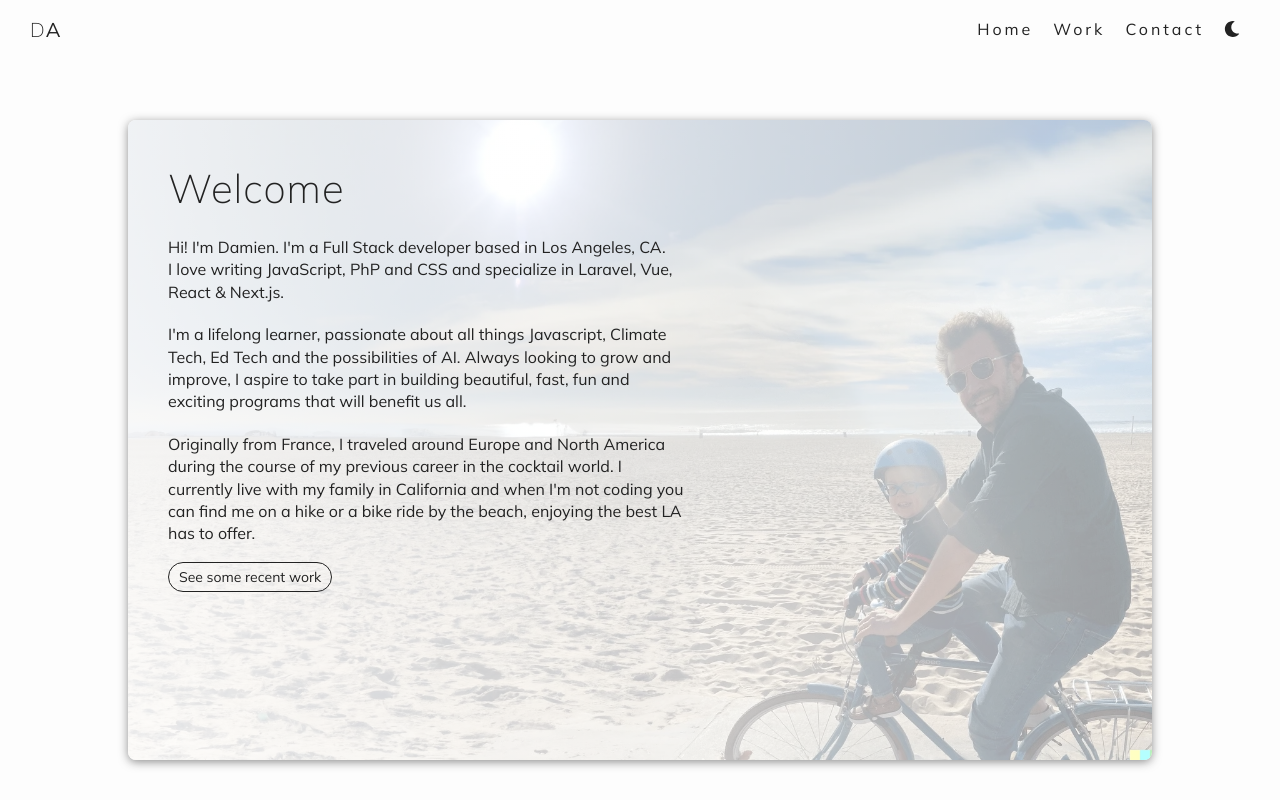
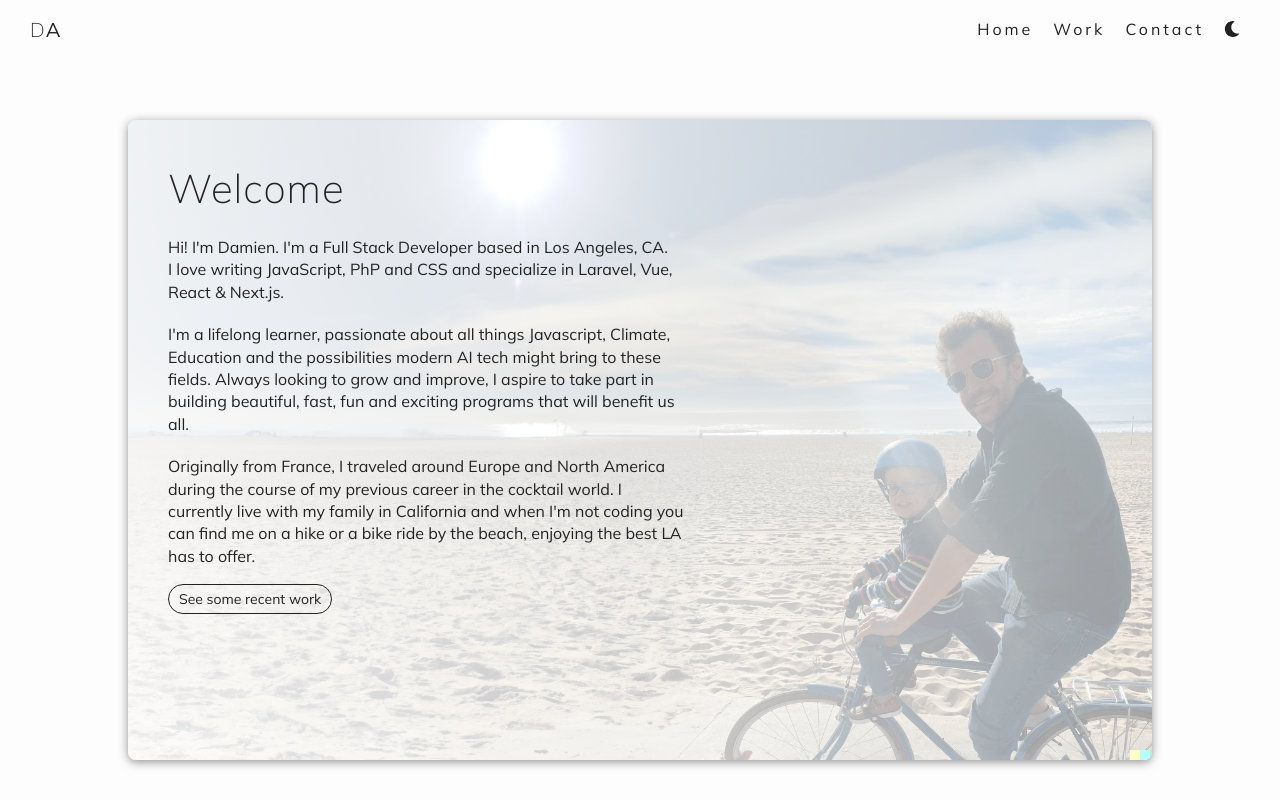
Before and after one commit to damienaries/portfolio_2.0, a Next.js app: page / in a window 1280 px wide. Shown: the top 800 px of the page. Built offline with nearby package versions, Linux system fonts and the light colour scheme.

Commit message:
housekeeping

```diff
--- a/components/About.js
+++ b/components/About.js
@@ -9,11 +9,10 @@ function AboutSection() {
 			<h1 className="home-title">Welcome</h1>
 			<div className="about-body">
 				<p className="body-paragraph">
-					Hi! I'm Damien. I'm a Full Stack developer based in Los Angeles, CA. <br></br>I love writing JavaScript, PhP and CSS and specialize in Laravel, Vue, React &amp; Next.js.
+					Hi! I'm Damien. I'm a Full Stack Developer based in Los Angeles, CA. <br></br>I love writing JavaScript, PhP and CSS and specialize in Laravel, Vue, React &amp; Next.js.
 				</p>
 				<p className="body-paragraph">
-					I'm a lifelong learner, passionate about all things Javascript, Climate Tech, Ed Tech and the possibilities of AI. Always looking to grow and improve,
-					I aspire to take part in building beautiful, fast, fun and exciting programs that will benefit us all.
+					I'm a lifelong learner, passionate about all things Javascript, Climate, Education and the possibilities modern AI tech might bring to these fields. Always looking to grow and improve, I aspire to take part in building beautiful, fast, fun and exciting programs that will benefit us all.
 				</p>
 				<p className="body-paragraph">
 					Originally from France, I traveled around Europe and North America during the course of my previous career in the cocktail world. I currently live with my family in California and when I'm not coding you can find me on a hike or a bike ride by the beach, enjoying the best LA has to offer.
@@ -68,7 +67,6 @@ background: ${(props) => props.theme.background};
 		}
 
     .work-cta {
-      background-color: transparent;
       border: 1px solid ${(props) => props.theme.text};
       color: ${(props) => props.theme.text};
       padding: .5rem 1rem;
@@ -76,7 +74,8 @@ background: ${(props) => props.theme.background};
       border-radius: 20px;
       margin: 4rem 0 0;
 
-      &:hover {
+      &:hover,
+			&:active {
         cursor: pointer;
 				transform: scale(.99);
       }
--- a/components/Navbar.js
+++ b/components/Navbar.js
@@ -34,6 +34,10 @@ export default function Navbar({ theme, toggleTheme }) {
 		}, 15000);
 	};
 
+	const handleThemeChange = () => {
+		setIsNavOpen(false);
+		toggleTheme();
+	}
 
 	return (
 		<StyledNav>
@@ -56,7 +60,7 @@ export default function Navbar({ theme, toggleTheme }) {
 						</Link>
 						<div
 							className="topbar-right-link theme-toggler"
-							onClick={toggleTheme}
+							onClick={handleThemeChange}
 						>
 							{/* TODO geolocalize user to trigger theme change, add info toast, upgrade hover effect */}
 							{theme === 'dark' ? <FaSun /> : <FaMoon />}
@@ -92,7 +96,7 @@ export default function Navbar({ theme, toggleTheme }) {
 					</Link>
 						<div
 							className="mobile-nav-link theme-toggler"
-							onClick={toggleTheme}
+							onClick={handleThemeChange}
 						>
 							{theme === 'dark' ? <FaSun /> : <FaMoon />}
 						</div>
--- a/styles/globalStyles.js
+++ b/styles/globalStyles.js
@@ -27,7 +27,7 @@ export const darkTheme = {
 };
 
 export const GlobalStyles = (theme) => css`
-	@import url('https://fonts.googleapis.com/css2?family=Mulish:wght@200;400;700&family=Titillium+Web:wght@200;400;600;700&display=swap');
+	@import url('https://fonts.googleapis.com/css2?family=Mulish:wght@200;400;700&display=swap');
 
 	* {
 		box-sizing: border-box;
@@ -77,7 +77,7 @@ export const GlobalStyles = (theme) => css`
 		color: ${theme.text};
 		background-color: ${theme.background};
 		line-height: 1.4;
-		transition: all 0.3s linear;
+		transition: all 0.2s ease-in-out;
 	}
 
 	body::-webkit-scrollbar {
```
